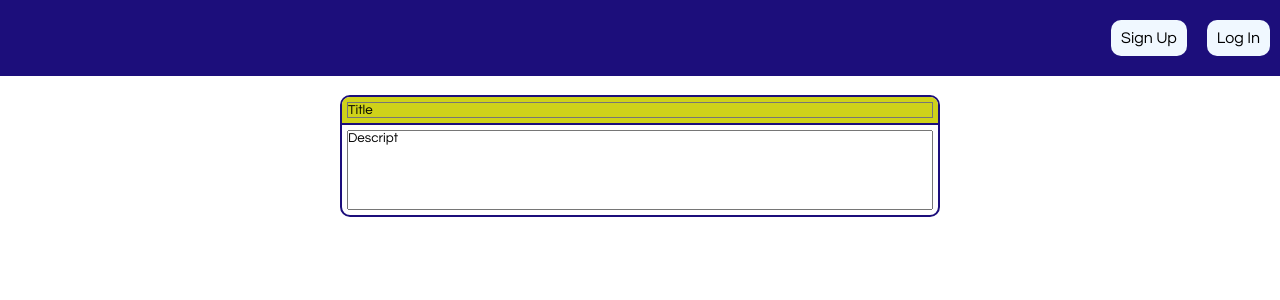
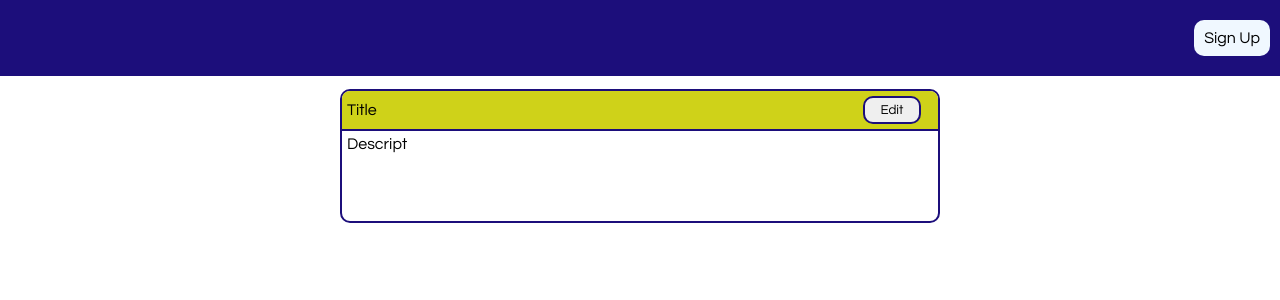
Before and after one commit to MikayelyanEmil/next-nest-notes-app, a Next.js app: page /login in a window 1280 px wide. Shown: the top 300 px of the page. Built offline with nearby package versions, Linux system fonts and the light colour scheme.

Commit message:
Experimenting

```diff
--- a/src/components/Navbar/Navbar.tsx
+++ b/src/components/Navbar/Navbar.tsx
@@ -6,7 +6,7 @@ export default function Navbar() {
     return (
         <nav className={styles.navbar}>
             <Link className={styles.link} href='/signup'>Sign Up</Link>
-            <Link className={styles.link} href='/login'>Log In</Link>
+            {/* <Link className={styles.link} href='/login'>Log In</Link> */}
         </nav>
     )
 }
--- a/src/components/NoteCard/NoteCard.module.css
+++ b/src/components/NoteCard/NoteCard.module.css
@@ -7,8 +7,10 @@
 
 }
 
-.title {
-    height: 28px;
+.top {
+    display: flex;
+    align-items: center;
+    height: 40px;
     padding: 5px;
     border-bottom: 2px solid #1c0e7b;
     border-top-left-radius: 8px;
@@ -16,21 +18,37 @@
     background-color: #cfd219;
 }
 
+.title {
+    width: 88%;
+}
+
 .description {
     padding: 5px;
     height: 90px;
 }
 
-.textarea,
+/* .textarea,
 .textareaTitle {
     overflow-y: hidden;
     width: 100%;
     height: 100%;
-    /* border: none; */
+    border: none;
     resize: none;
     outline: none;
+    font-size: 14px;
 }
 
 .textareaTitle {
+    font-size: 18px;
     background-color: #cfd219;
+    width: 80%;
+    margin-right: 40px;
+} */
+
+.saveBtn {
+    /* background-color: #cfd219; */
+    width: 10%;
+    border-radius: 10px;
+    border: #1c0e7b solid 2px;
+    padding: 5px;
 }
--- a/src/components/NoteCard/NoteCard.tsx
+++ b/src/components/NoteCard/NoteCard.tsx
@@ -4,20 +4,31 @@ import { Button } from '../Button/Button'
 
 interface INoteCard {
   title: string,
-  description: string
+  description: string,
+  id: string,
+  show?: () => void
 }
 
-export const NoteCard: React.FC<INoteCard> = ({ title, description }) => {
+export const NoteCard: React.FC<INoteCard> = ({ title, description, id, show }) => {
+  const handleEdit = async (event) => {
+    show(false);
+    document.getElementById('title').value = title;
+    document.getElementById('description').value = description;
+  }
+
   return (
+    <div className={styles.notecard} key={id}>
+      <div className={styles.top}>
+        <span className={styles.title}>{title}</span>
+        <button className={styles.saveBtn} onClick={handleEdit}>Edit</button>
+      </div>
+      <div className={styles.description}>{description}</div>
+    </div>
     // <div className={styles.notecard}>
-    //   <div className={styles.title}>{title}</div>
-    //   <div className={styles.description}>{description}</div>
+    //   <div className={styles.title}>
+    //     <textarea className={styles.textareaTitle} name="" id="" placeholder='Set Title'>{title}</textarea> <button onClick={handleSave} className={styles.saveBtn}>Save</button>
+    //     </div>
+    //   <div className={styles.description}><textarea className={styles.textarea} name="" id="" placeholder='Your Description'>{description}</textarea></div>
     // </div>
-    <div className={styles.notecard}>
-      <div className={styles.title}>
-        <textarea className={styles.textareaTitle} name="" id="" placeholder='Set Title'>{title}</textarea>
-        </div>
-      <div className={styles.description}><textarea className={styles.textarea} name="" id="" placeholder='Your Description'>{description}</textarea></div>
-    </div>
   )
 }
--- a/src/pages/index.tsx
+++ b/src/pages/index.tsx
@@ -68,14 +68,14 @@ export default function Home() {
                         {!showForm || <Button text='Add New Note' variant='primary' onClick={handleNew} />}
                         {showForm ||
                             <form method='post' onSubmit={handleSave}>
-                                <Input name={'title'} text={'Title'} type={'text'} />
-                                <Input name={'description'} text={'Add description'} type={'text'} />
+                                <Input name={'title'} text={'Title'} type={'text'} id='title' />
+                                <Input name={'description'} text={'Add description'} type={'text'} id='description' />
                                 <Button text='Save Note' variant='primary' type='submit' />
                             </form>
                         }
                     </div>
                     <div className={styles.seperator}>
-                        {body.map((n) => <NoteCard title={n.title} description={n.description} />)}
+                        {body.map((n) => <NoteCard title={n.title} description={n.description} id={n.id} show={setShowForm} />)}
                     </div>
                 </>
             }
```
Also changed, not shown: src/components/Input/Input.tsx (+4 -3 lines).
